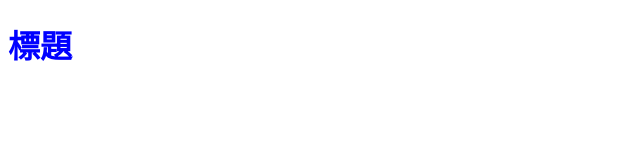
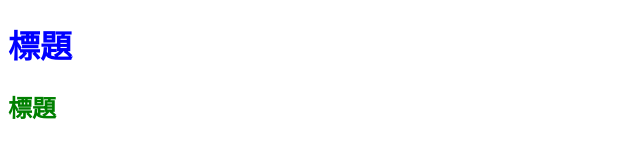
Before and after one commit to chilichen0118/test1201, a plain HTML site: page index.html in a window 1280 px wide. Shown: the whole page, without its empty margins (0-640 px from the left). Drawn offline with Linux system fonts and the light colour scheme.

Commit message:
新增h20

```diff
--- a/all.css
+++ b/all.css
@@ -1,3 +1,7 @@
 h1 {
     color: blue;
 }
+
+h2{
+    color: green;
+}
--- a/index.html
+++ b/index.html
@@ -8,5 +8,6 @@
 </head>
 <body>
     <h1>標題</h1>
+    <h2>標題</h2>
 </body>
 </html>
```
